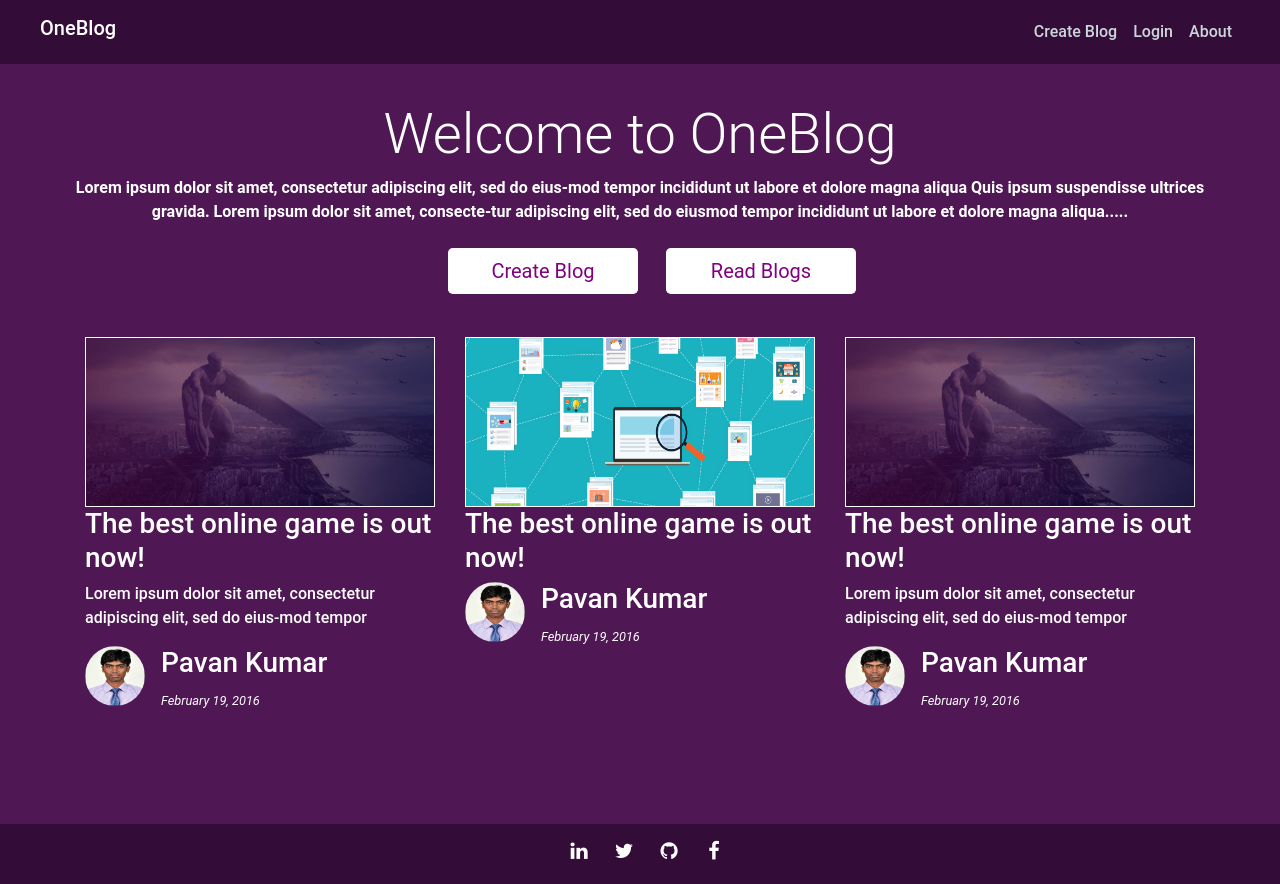
After one commit to kpavankumar623/OneBlog, a Django app: page / in a window 1280 px wide. The commit adds this page. Run offline with Django 3.2, Linux system fonts and the light colour scheme; some libraries are stand-ins or nearby versions.

Commit message:
updating home

```diff
--- a/OneBlog/urls.py
+++ b/OneBlog/urls.py
@@ -20,7 +20,7 @@ from django.conf.urls.static import static
 
 urlpatterns = [
     path('users/',include('users.urls')),
-    path('blog/',include('blog.urls')),
+    path('',include('blog.urls')),
     path('admin/', admin.site.urls),
     path('ckeditor/', include('ckeditor_uploader.urls')),
 ]+ static(settings.MEDIA_URL, document_root=settings.MEDIA_ROOT)
--- /dev/null
+++ b/blog/static/blog/style.css
@@ -0,0 +1,77 @@
+
+html,
+body {
+	/* height: 100%; */
+	font-family: 'Roboto', sans-serif;
+	font-smoothing: antialiased;
+	font-weight: 500;
+}
+
+.spad {
+	padding-top: 6%;
+	padding-bottom: 6%;
+}
+
+.text-white {
+	color: #fff;
+}
+
+.blog-section {
+	background: #501755;
+}
+
+.blog-item {
+	margin-top: 10%;
+	margin-bottom: 10%;
+}
+.img1{
+	height:170px;
+	width: 350px !important;
+	border:1px solid white;
+}
+.circ1{
+	width:60px;
+	height:60px;
+}
+/* ----------------
+Header   Footer section
+*/
+.bg-steel {
+  background-color:  #330d38;
+}
+
+.sticky-top .navbar-nav .nav-link {
+  color: #cbd5db;
+}
+.navbar-nav .nav-link:hover {
+  color: #ffffff;
+}
+.navbar-nav .nav-link.active {
+  font-weight: 500;
+}
+
+.footer-section {
+	text-align: center;
+	background: #330d38;
+}
+
+.footer-section .container {
+	position: relative;
+	padding: 1% 1% 1%;
+}
+
+.footer-social a{
+	width: 32px;
+	height: 32px;
+	align-items: center;
+	justify-content: center;
+	border-radius: 50%;
+	color: #fff;
+	font-size: 20px;
+	margin-left: 13px;
+	transition: all 0.3s;
+}
+
+.footer-social a:hover {
+	background: #b01ba5;
+}
--- /dev/null
+++ b/blog/templates/blog/home.html
@@ -0,0 +1,147 @@
+<!DOCTYPE html>
+<html lang="zxx">
+<head>
+	<title>OneBlog - Home Page</title>
+	<meta charset="UTF-8">
+	<meta name="viewport" content="width=device-width, initial-scale=1.0">
+
+	<link rel="stylesheet" href="https://maxcdn.bootstrapcdn.com/bootstrap/4.3.1/css/bootstrap.min.css">
+	<link rel="stylesheet" href="https://cdnjs.cloudflare.com/ajax/libs/font-awesome/4.7.0/css/font-awesome.min.css">
+	<!-- Main Stylesheets -->
+  {% load static %}
+	<link rel="stylesheet" href="{% static 'blog/style.css'%}"/>
+
+		<style media="screen">
+  	.btn-hover{
+		background:white;
+		color: purple;
+		border: none;
+		}
+		.btn-hover:hover{
+		background-color: purple;
+		color: white;
+		text-align: center;
+		border: none !important;
+		}
+		</style>
+</head>
+
+<body>
+
+  <header class="sticky-top">
+    <nav class="navbar navbar-expand-md navbar-dark bg-steel fixed-top">
+
+			<a class="navbar-brand ml-lg-4 h4" href="{% url 'blog' %}">OneBlog</a>
+			<!-- Toggler/collapsibe Button -->
+  <button class="navbar-toggler border border-light" type="button" data-toggle="collapse" data-target="#collapsibleNavbar">
+    <span class="navbar-toggler-icon"></span>
+  </button>
+  <div class="collapse navbar-collapse" id="collapsibleNavbar">
+    <ul class="navbar-nav ml-auto mr-4">
+      <li class="nav-item">
+        <a class="nav-link" href="{% url 'blogcreate' %}">Create Blog</a>
+      </li>
+      <li class="nav-item">
+        <a class="nav-link" href="{% url 'login'%} ">Login</a>
+      </li>
+      <li class="nav-item">
+        <a class="nav-link" href="{% url 'blog' %}">About</a>
+      </li>
+    </ul>
+  </div>
+    </nav>
+  </header>
+
+
+	<section class="blog-section spad mt-4">
+		<div class="container">
+			<div class="row">
+    					<!-- Blog item -->
+                <div class="blog-text text-box text-white">
+                  <h3 class="text-center display-4">Welcome to OneBlog</h3>
+                  <p class="text-justify text-center font-weight-bold">Lorem ipsum dolor sit amet, consectetur adipiscing elit,
+                    sed do eius-mod tempor incididunt ut labore et dolore magna aliqua
+                     Quis ipsum suspendisse ultrices gravida. Lorem ipsum dolor sit amet, consecte-tur adipiscing elit,
+                      sed do eiusmod tempor incididunt ut labore et dolore magna aliqua.....</p>
+											<div class="text-center py-2">
+											<button type="button" class="btn btn-lg  col-lg-2 col-md-12 mx-4 btn-hover">Create Blog</button>
+											<button type="button" class="btn btn-lg  col-lg-2 col-md-12 btn-hover">Read Blogs</button>
+										</div>
+                </div>
+              </div>
+        </div>
+
+			<div class="container">
+					<div class="row">
+						<div class="col-xl-4 col-lg-3 col-md-3 col-sm-2">
+									<!-- Blog item -->
+									<div class="blog-item">
+											<img src="{% static 'blog/image2.jpg' %}" alt="picture" class="img-fluid img1">
+											<div class="blog-text text-box text-white">
+												<h3>The best online game is out now!</h3>
+												<p>Lorem ipsum dolor sit amet, consectetur adipiscing elit, sed do eius-mod tempor </p>
+												<div class="media">
+															<img src="{% static 'blog/pic.jpg'%}" alt="pavan" class="mr-3 rounded-circle circ1">
+															<div class="media-body">
+																<h3>Pavan Kumar </h3>
+																<small><i>February 19, 2016</i> </small>
+															</div>
+													</div>
+											</div>
+										</div>
+						</div>
+
+										<div class="col-xl-4 col-lg-3 col-md-3 col-sm-2">
+												<div class="blog-item">
+											<img src="{% static 'blog/image1.jpg' %}" alt="picture" class="img-fluid img1">
+												<div class="blog-text text-box text-white">
+												<h3>The best online game is out now!</h3>
+												<div class="media">
+															<img src="{% static 'blog/pic.jpg'%}" alt="pavan" class="mr-3 rounded-circle circ1">
+															<div class="media-body">
+																<h3>Pavan Kumar </h3>
+																<small><i>February 19, 2016</i></small>
+															</div>
+													</div>
+											</div>
+										</div>
+									</div>
+
+							<div class="col-xl-4 col-lg-3 col-md-3 col-sm-2">
+									<div class="blog-item">
+											<img src="{% static 'blog/image2.jpg' %}" alt="picture" class="img-fluid img1">
+											<div class="blog-text text-box text-white">
+												<h3>The best online game is out now!</h3>
+												<p>Lorem ipsum dolor sit amet, consectetur adipiscing elit, sed do eius-mod tempor </p>
+												<div class="media">
+															<img src="{% static 'blog/pic.jpg'%}" alt="pavan" class="mr-3 rounded-circle circ1">
+															<div class="media-body">
+																<h3>Pavan Kumar </h3>
+																<small><i>February 19, 2016</i> </small>
+															</div>
+													</div>
+											</div>
+										</div>
+						</div>
+
+					</div>
+			</div>
+	</section>
+
+	<footer class="footer-section">
+		<div class="container pb-3">
+			<div class="footer-social d-flex justify-content-center">
+				<a href="#"><i class="fa fa-linkedin"></i></a>
+				<a href="#"><i class="fa fa-twitter"></i></a>
+				<a href="#"><i class="fa fa-github"></i></a>
+				<a href="#"><i class="fa fa-facebook"></i></a>
+			</div>
+		</div>
+	</footer>
+
+		<script src="https://ajax.googleapis.com/ajax/libs/jquery/3.4.1/jquery.min.js"></script>
+    <script src="https://cdnjs.cloudflare.com/ajax/libs/popper.js/1.14.7/umd/popper.min.js"></script>
+    <script src="https://maxcdn.bootstrapcdn.com/bootstrap/4.3.1/js/bootstrap.min.js"></script>
+
+	</body>
+</html>
--- a/blog/views.py
+++ b/blog/views.py
@@ -10,7 +10,7 @@ def index(request):
     context = {
         'blogs' : Blog.objects.all()
     }
-    return render(request, 'blog/blog_list.html', context)
+    return render(request, 'blog/home.html', context)
 
 class BlogListView(ListView):
     model = Blog
@@ -21,12 +21,11 @@ class BlogListView(ListView):
 
 class BlogDetailedView(DetailView):
     model = Blog
-    #template_name = 'blog/blog_detail.html'
+    template_name = 'blog/blog_detail.html'
 
 class BlogCreateView(LoginRequiredMixin, CreateView):
     model = Blog
-    fields = ['blog_title','blog_type','blog_content','feautured_image']
-
+    fields = ['blog_title','blog_type','feautured_image','blog_content']
     def form_valid(self, form):
         form.instance.author = self.request.user
         return super().form_valid(form)
@@ -36,7 +35,7 @@ class BlogCreateView(LoginRequiredMixin, CreateView):
 
 class BlogUpdateView(LoginRequiredMixin, UserPassesTestMixin, UpdateView):
     model = Blog
-    fields = ['blog_title','blog_type','blog_content','feautured_image']
+    fields = ['blog_title','blog_type','feautured_image','blog_content']
 
     def form_valid(self, form):
         form.instance.author = self.request.user
```
Also changed, not shown: blog/models.py (+5 -4 lines), blog/static/blog/base.css (+12 -5 lines), blog/templates/blog/base.html (+25 -17 lines), blog/templates/blog/blog_form.html (+9 -2 lines), blog/templates/blog/blog_list.html (+85 -16 lines), users/templates/users/profile.html (+8 -6 lines), blog/static/blog/image1.jpg (added), blog/static/blog/image2.jpg (added), blog/static/blog/pic.jpg (added), db.sqlite3, media/feautured_images/BingWallpaper-2019-03-19.jpg (added), media/feautured_images/BingWallpaper-2019-03-19_H2RowAD.jpg (added), media/profile_picture/download.jfif (deleted), media/profile_picture/resize.jpg (added).
